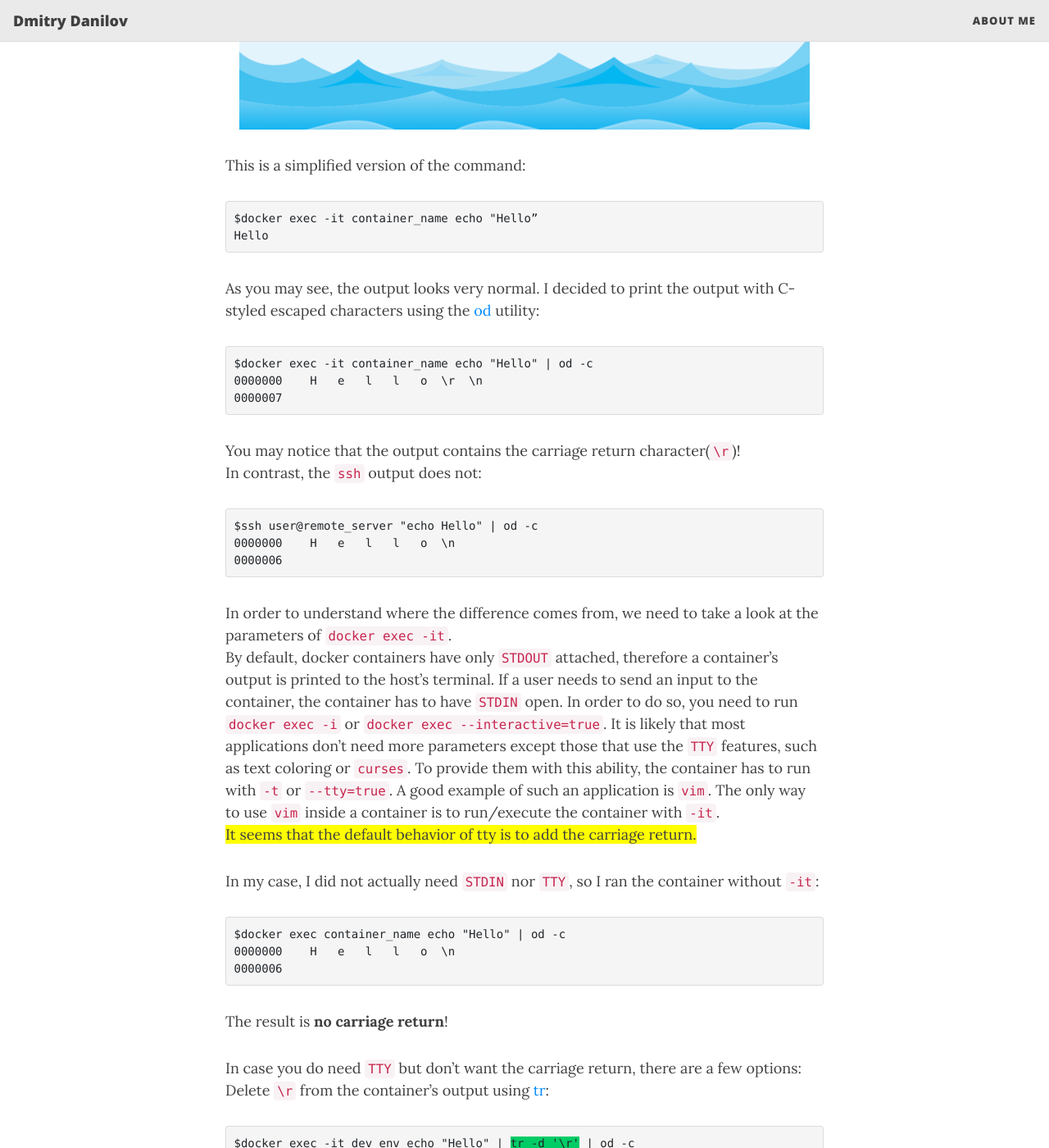
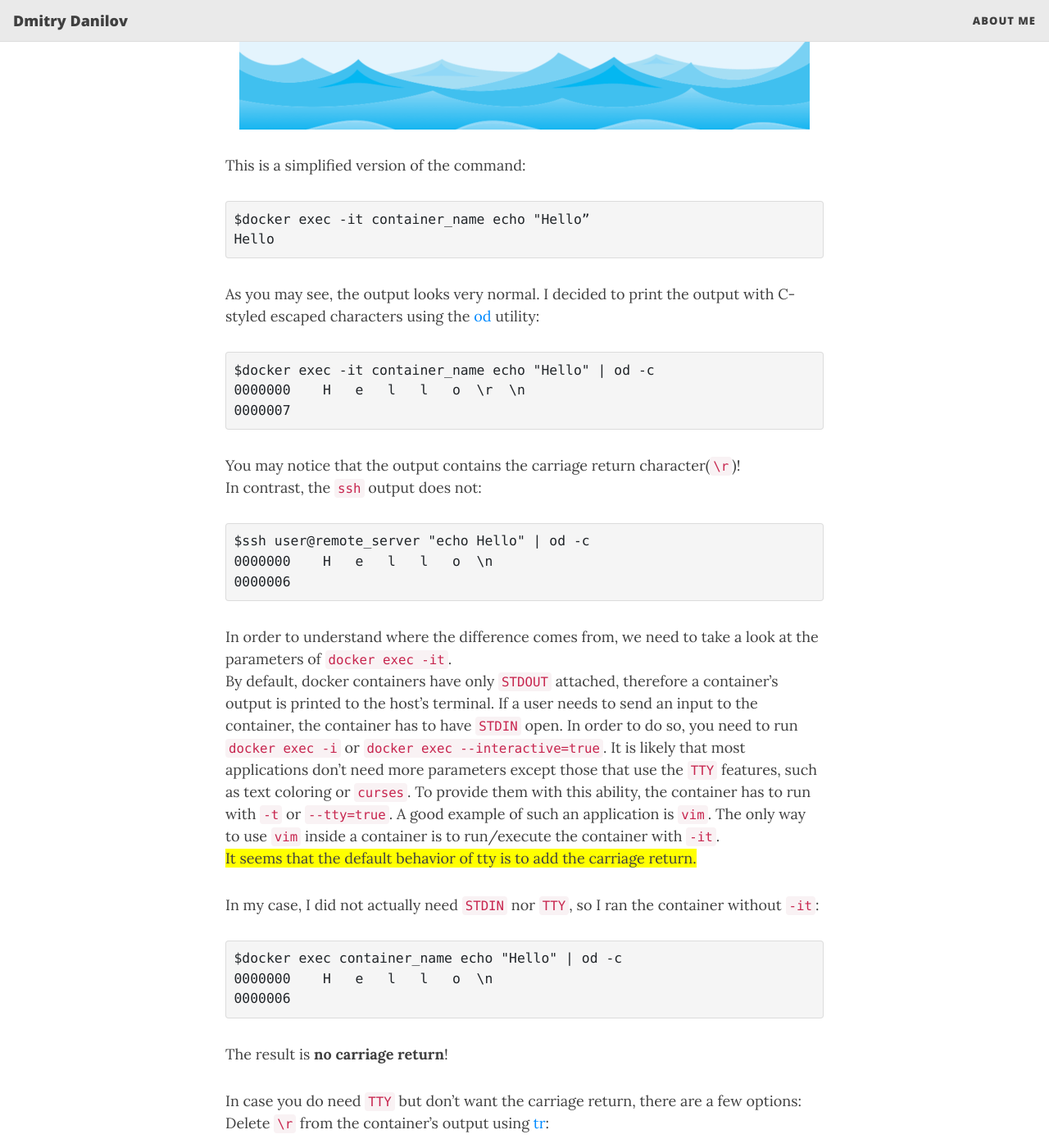
Before and after one commit to f-squirrel/f-squirrel.github.io, a Jekyll site: the page built from _posts/2020-05-21-docker-run-exec-and-carriage-return.md, in a window 1280 px wide and 1400 px high, scrolled down 676 px. Shown: the whole window at 82% size. Built offline with Jekyll 4.4.1, drawn with Linux system fonts in a browser that asks for light colours; nearby versions of some CDN libraries.

Commit message:
chore: Increased code font size

```diff
--- a/assets/css/beautifuljekyll.css
+++ b/assets/css/beautifuljekyll.css
@@ -858,7 +858,7 @@ pre code {
 }
 
 pre {
-  font-size: 0.875rem;
+  font-size: 1.025rem;
   line-height: 1.5em;
   border-radius: 0.25rem;
   padding: 0.59375rem;
```
